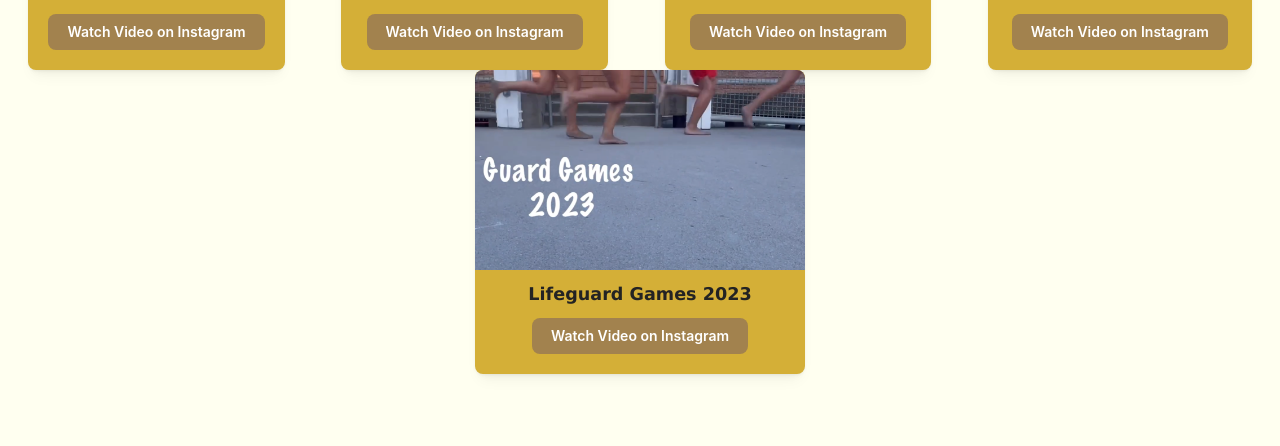
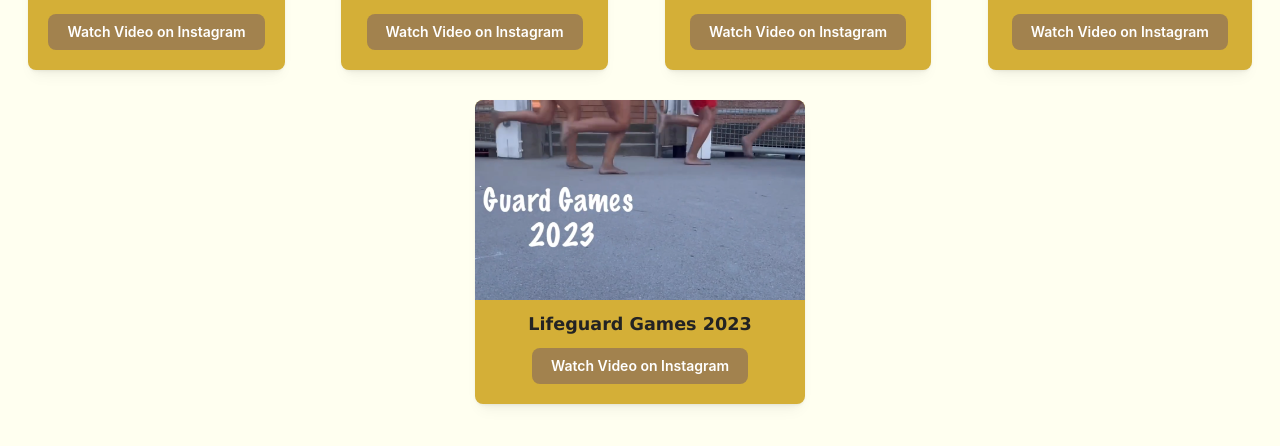
Before and after one commit to nkosko21/Personal-Website, a React (Create React App) app: page /videography in a window 1280 px wide. Shown: the part 310-756 px from the top of the page. Built offline with nearby package versions, Linux system fonts and the light colour scheme.

Commit message:
margin fix

```diff
--- a/src/pages/Videography Page/videography.css
+++ b/src/pages/Videography Page/videography.css
@@ -39,6 +39,7 @@
     margin: 10;
     width: 282;
     height: 310;
+    margin-bottom: 30px;
     /* outline: 10px solid #003366; */
 }
 
```
